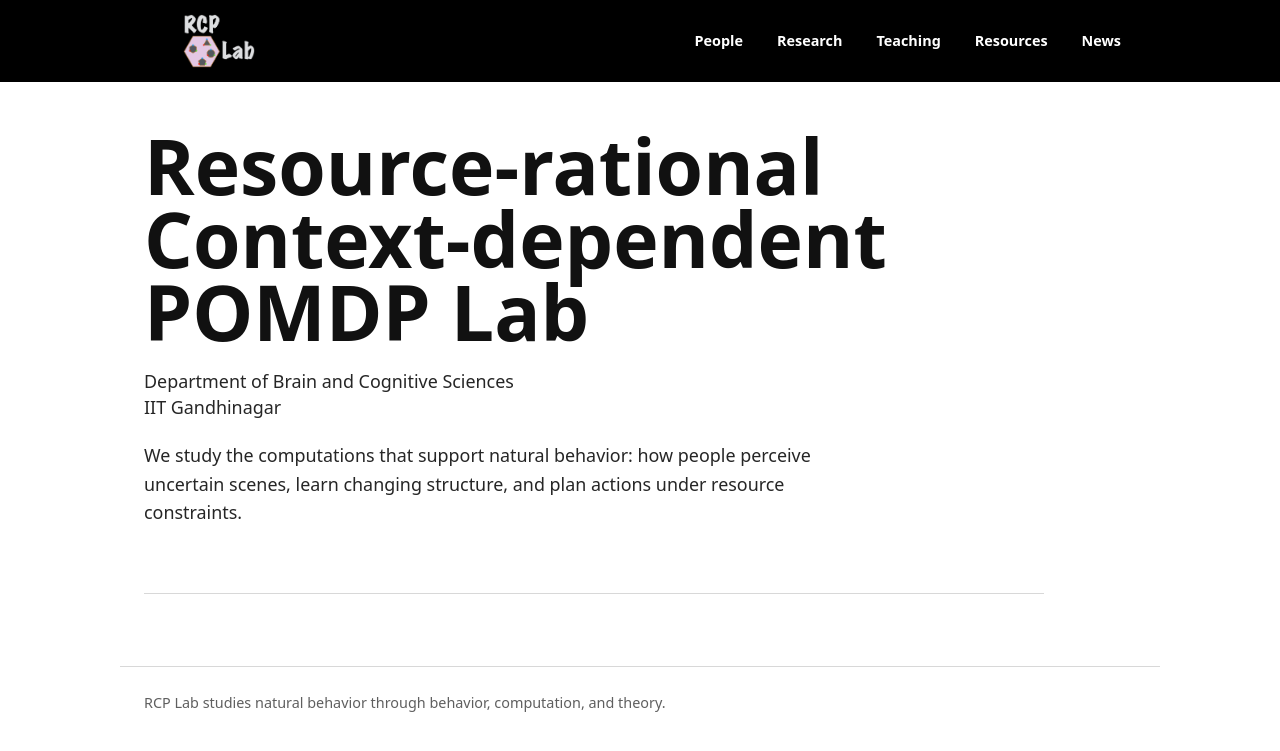
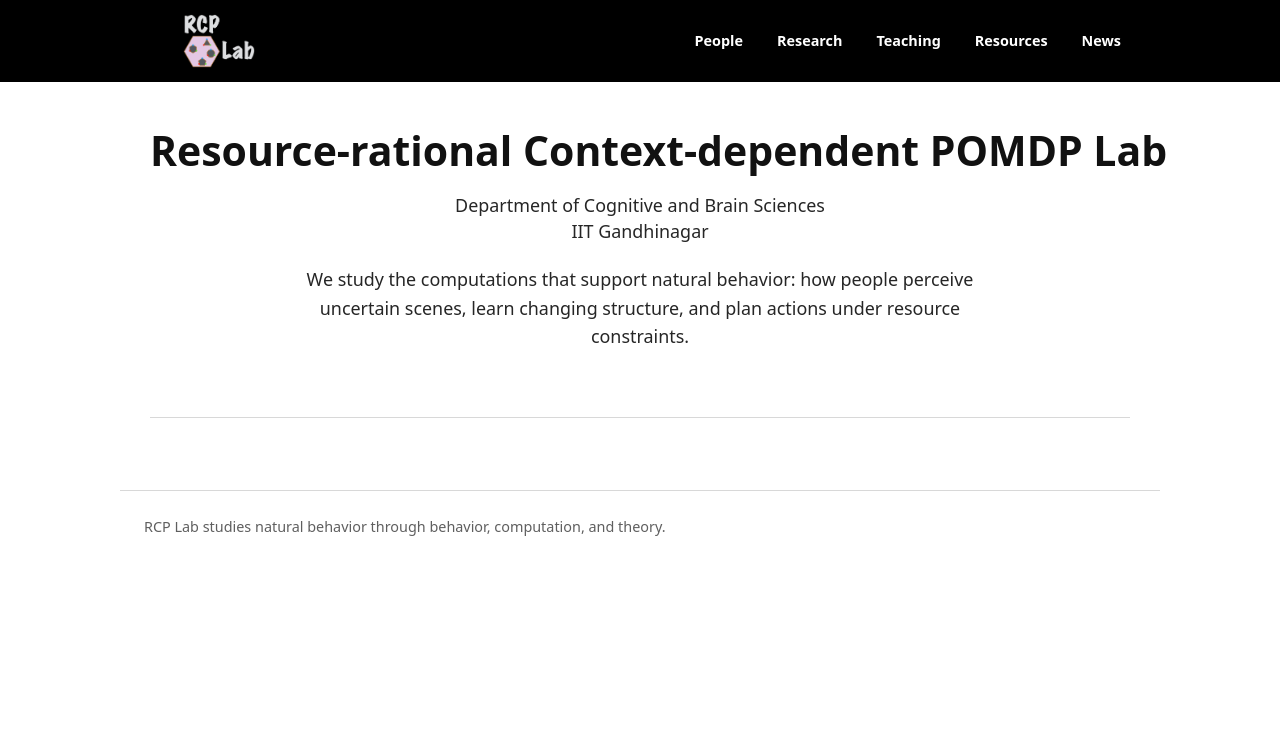
Before and after one commit to sabyashiv-iitgn/rcplab, a Jekyll site: the page built from index.md, in a window 1280 px wide. Shown: the top 751 px of the page. Built offline with Jekyll 4.4.1, drawn with Linux system fonts in a browser that asks for light colours.

Commit message:
Fixed homepage

```diff
--- a/assets/css/style.css
+++ b/assets/css/style.css
@@ -102,22 +102,25 @@ img {
 }
 
 .hero {
-  max-width: 900px;
+  max-width: 980px;
+  margin: 0 auto;
   padding-bottom: 46px;
   border-bottom: 1px solid var(--line);
+  text-align: center;
 }
 
 .hero h1 {
-  margin: 0 0 20px;
-  max-width: 820px;
-  font-size: clamp(2.3rem, 6vw, 5rem);
-  line-height: 0.95;
+  margin: 0 auto 22px;
+  max-width: none;
+  font-size: clamp(1.6rem, 3.2vw, 3.25rem);
+  line-height: 1;
   letter-spacing: 0;
+  white-space: nowrap;
 }
 
 .hero p {
   max-width: 720px;
-  margin: 0 0 20px;
+  margin: 0 auto 20px;
   color: #262626;
   font-size: 1.12rem;
 }
@@ -398,6 +401,11 @@ ol {
 }
 
 @media (max-width: 600px) {
+  .hero h1 {
+    font-size: 2rem;
+    white-space: normal;
+  }
+
   .research-figure {
     float: none;
     width: 100%;
--- a/index.md
+++ b/index.md
@@ -8,7 +8,7 @@ description: RCP Lab studies natural behavior through resource-rational adaptive
   <div>
     <h1>Resource-rational Context-dependent POMDP Lab</h1>
     <p class="location">
-      Department of Brain and Cognitive Sciences<br>
+      Department of Cognitive and Brain Sciences<br>
       IIT Gandhinagar
     </p>
     <p class="lede">
```
